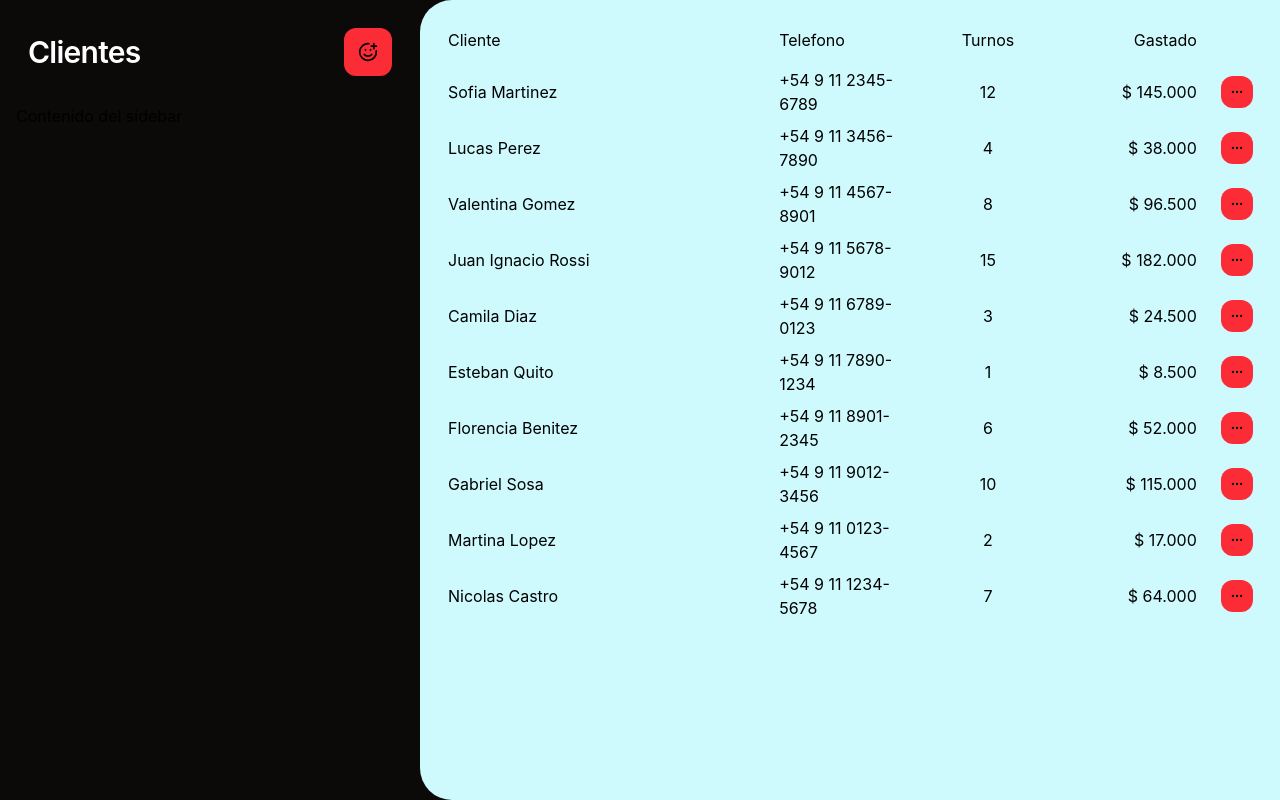
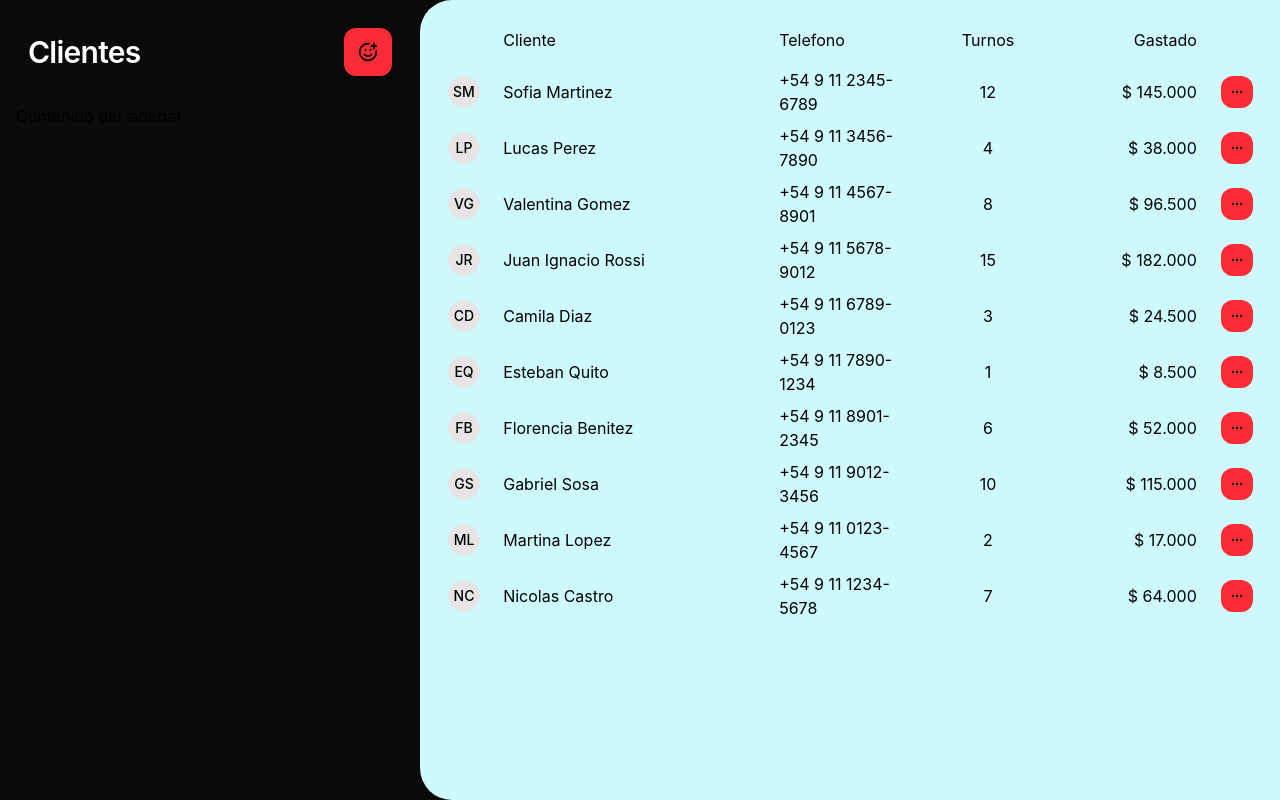
Before and after one commit to franciscobuchini/TurnosApp, a React (Vite) app: page /admin/clientes in a window 1280 px wide. Built offline with nearby package versions, Linux system fonts and the light colour scheme.

Commit message:
letras en image placeholder

```diff
--- a/src/components/interface/CurrentTimeLine.tsx
+++ b/src/components/interface/CurrentTimeLine.tsx
@@ -52,7 +52,15 @@ export default function CurrentTimeLine({ selectedDate, className }: CurrentTime
 
     setLineTop(nextTop);
 
-    lineRef.current?.scrollIntoView({ block: 'start', behavior: 'smooth' });
+    /* Scroll del contenedor scrollable para que la línea quede casi arriba,
+       con un pequeño margen superior (~10% del viewport) para dar contexto. */
+    const scrollable = lineRef.current.closest<HTMLElement>('[data-schedule-scroll]');
+
+    if (scrollable && scrollable.scrollHeight > scrollable.clientHeight) {
+      const topMargin = scrollable.clientHeight * 0.1;
+      const targetScroll = nextTop - topMargin;
+      scrollable.scrollTo({ top: Math.max(0, targetScroll), behavior: 'smooth' });
+    }
   }, [isToday, now]);
 
   if (!isToday) return null;
--- a/src/components/interface/Image.tsx
+++ b/src/components/interface/Image.tsx
@@ -1,13 +1,17 @@
 /*
   src/components/interface/Image.tsx
   Componente para mostrar imágenes o un contenedor de reserva (placeholder).
+  Cuando no hay imagen y se provee un `name`, muestra las iniciales
+  de la primera y última palabra (estilo WhatsApp).
 */
 
 import { twMerge } from 'tailwind-merge';
+import getInitials from '../../functions/getInitials';
 
 interface ImageProps {
   src?: string;
   alt?: string;
+  name?: string;
   className?: string;
 }
 
@@ -19,16 +23,26 @@ const ImageClasses = {
   style: 'bg-neutral-200',
 };
 
-export default function Image({ src, alt, className }: ImageProps) {
+/* ImageInitialsClasses: estilo del texto de iniciales */
+const ImageInitialsClasses = {
+  required: 'text-sm font-medium leading-none',
+  style: '',
+};
+
+export default function Image({ src, alt, name, className }: ImageProps) {
   const mergedClassName = twMerge(ImageClasses.required, ImageClasses.style, className);
 
   if (src) {
-    return <img src={src} alt={alt || ''} className={mergedClassName} />;
+    return <img src={src} alt={alt || name || ''} className={mergedClassName} />;
   }
 
   return (
     <div className={mergedClassName}>
-      {/* Cuadrado para imágenes (vacío por el momento) */}
+      {name && (
+        <span className={twMerge(ImageInitialsClasses.required, ImageInitialsClasses.style)}>
+          {getInitials(name)}
+        </span>
+      )}
     </div>
   );
 }
--- a/src/components/layout/MainContent.tsx
+++ b/src/components/layout/MainContent.tsx
@@ -8,7 +8,7 @@ import { FiltersGroupProvider } from '../../functions/filtersGroupContext';
 
 /* MainContentClasses*/
 const MainContentClasses = {
-  required: 'flex flex-1 min-h-0 min-w-0 flex-col items-start gap-(--size-2xl) overflow-hidden p-(--size-m)',
+  required: 'flex flex-1 min-h-0 min-w-0 flex-col items-start gap-(--size-m) overflow-hidden p-(--size-m)',
   style: 'bg-cyan-100 rounded-l-4xl',
 };
 
--- a/src/components/widgets/ClientsTable.tsx
+++ b/src/components/widgets/ClientsTable.tsx
@@ -6,6 +6,7 @@
 import { Ellipsis } from 'lucide-react';
 import { twMerge } from 'tailwind-merge';
 import Dropdown from '../interface/Dropdown';
+import Image from '../interface/Image';
 import Table, { type TableColumn } from '../interface/Table';
 import type { Client } from '../../variables/types.ts';
 import { getClients, currencyFormatter } from '../../variables/data.ts';
@@ -19,11 +20,20 @@ const ClientsTableActionsClasses = {
 
 const columns: TableColumn<Client>[] = [
   {
+    key: 'avatar',
+    header: '',
+    cell: (client) => (
+      <Image src={client.photo} name={client.name} className="w-(--size-xl) h-(--size-xl) rounded-full" />
+    ),
+    alignClassName: 'text-left',
+    width: '5%',
+  },
+  {
     key: 'name',
     header: 'Cliente',
     cell: (client) => client.name,
     alignClassName: 'text-left',
-    width: '30%',
+    width: '25%',
   },
   {
     key: 'phone',
--- a/src/components/widgets/DetailsPanel.tsx
+++ b/src/components/widgets/DetailsPanel.tsx
@@ -89,8 +89,8 @@ export default function DetailsPanel({
       header: null,
       width: 'var(--size-xl)',
       cellClassName: FilterPanelTableSideCellClasses,
-      cell: () => (
-        <Image className="h-(--size-xl) w-(--size-xl) rounded-full" />
+      cell: (option) => (
+        <Image name={option.label} className="h-(--size-xl) w-(--size-xl) rounded-full" />
       ),
     },
     {
--- a/src/components/widgets/ProductsTable.tsx
+++ b/src/components/widgets/ProductsTable.tsx
@@ -66,7 +66,7 @@ export default function ProductsTable() {
       header: '',
       cell: (product) => (
         <div className={twMerge(ProductsTableInfoCellClasses.required, ProductsTableInfoCellClasses.style)}>
-          <Image className={twMerge(ProductsTableAvatarShapeClasses.required, ProductsTableAvatarShapeClasses.style)} />
+          <Image src={product.photo} name={product.name} className={twMerge(ProductsTableAvatarShapeClasses.required, ProductsTableAvatarShapeClasses.style)} />
           <div className={twMerge(ProductsTableInfoColumnClasses.required, ProductsTableInfoColumnClasses.style)}>
             <span>{product.name}</span>
             <span className={twMerge(ProductsTableDescriptionClasses.required, ProductsTableDescriptionClasses.style)}>
--- a/src/components/widgets/Schedule.tsx
+++ b/src/components/widgets/Schedule.tsx
@@ -84,7 +84,7 @@ export default function Schedule({ selectedDate, members, className }: ScheduleP
      en el reparto equitativo — las columnas de miembros se dividen el espacio sobrante. */
   const labelColumn: TableColumn<string> = {
     key: 'label',
-    header: null,
+    header: <span className="sr-only">Horas</span>,
     width: 'var(--size-4xl)',
     cellClassName: twMerge(ScheduleLabelCellClasses.required, ScheduleLabelCellClasses.style),
     cell: (slot, index) =>
@@ -108,7 +108,7 @@ export default function Schedule({ selectedDate, members, className }: ScheduleP
 
   return (
     <Box className={twMerge(ScheduleClasses.required, ScheduleClasses.style, className)}>
-      <div className={twMerge(ScheduleScrollClasses.required, ScheduleScrollClasses.style)}>
+      <div data-schedule-scroll className={twMerge(ScheduleScrollClasses.required, ScheduleScrollClasses.style)}>
         <div className={twMerge(ScheduleContentClasses.required, ScheduleContentClasses.style)}>
           <Table
             columns={columns}
--- a/src/components/widgets/TeamTable.tsx
+++ b/src/components/widgets/TeamTable.tsx
@@ -43,7 +43,7 @@ const columns: TableColumn<TeamMember>[] = [
     header: 'Nombre',
     cell: (member) => (
       <div className="flex items-center gap-4 py-1">
-        <Image className="w-(--size-5xl) h-(--size-5xl) rounded-full" />
+        <Image src={member.photo} name={member.name} className="w-(--size-5xl) h-(--size-5xl) rounded-full" />
         <div className="flex flex-col justify-center gap-(--size-3xs)">
           <span>{member.name}</span>
           <span className="text-sm">{member.role}</span>
--- /dev/null
+++ b/src/functions/getInitials.ts
@@ -0,0 +1,16 @@
+/*
+  src/functions/getInitials.ts
+  Extrae las iniciales de la primera y última palabra de un nombre.
+  Si el nombre tiene una sola palabra, devuelve solo la primera letra.
+  Ejemplo: "Juan Ignacio Rossi" → "JR", "Balayage" → "B"
+*/
+
+export default function getInitials(name: string): string {
+  const words = name.trim().split(/\s+/);
+  if (words.length === 0) return '';
+
+  const first = words[0]?.[0] ?? '';
+  const last = words.length > 1 ? (words[words.length - 1]?.[0] ?? '') : '';
+
+  return (first + last).toUpperCase();
+}
--- a/src/variables/types.ts
+++ b/src/variables/types.ts
@@ -11,6 +11,7 @@ export type DaySchedule = {
 
 export type TeamMember = {
   name: string;
+  photo?: string;
   role: string;
   email: string;
   phone: string;
@@ -20,6 +21,7 @@ export type TeamMember = {
 
 export type Product = {
   name: string;
+  photo?: string;
   description: string;
   price: number;
   duration: string;
@@ -27,6 +29,7 @@ export type Product = {
 
 export type Client = {
   name: string;
+  photo?: string;
   phone: string;
   appointmentsCount: number;
   totalSpent: number;
```
Also changed, not shown: 1 other file (tests, documents, lock files or other folders).
